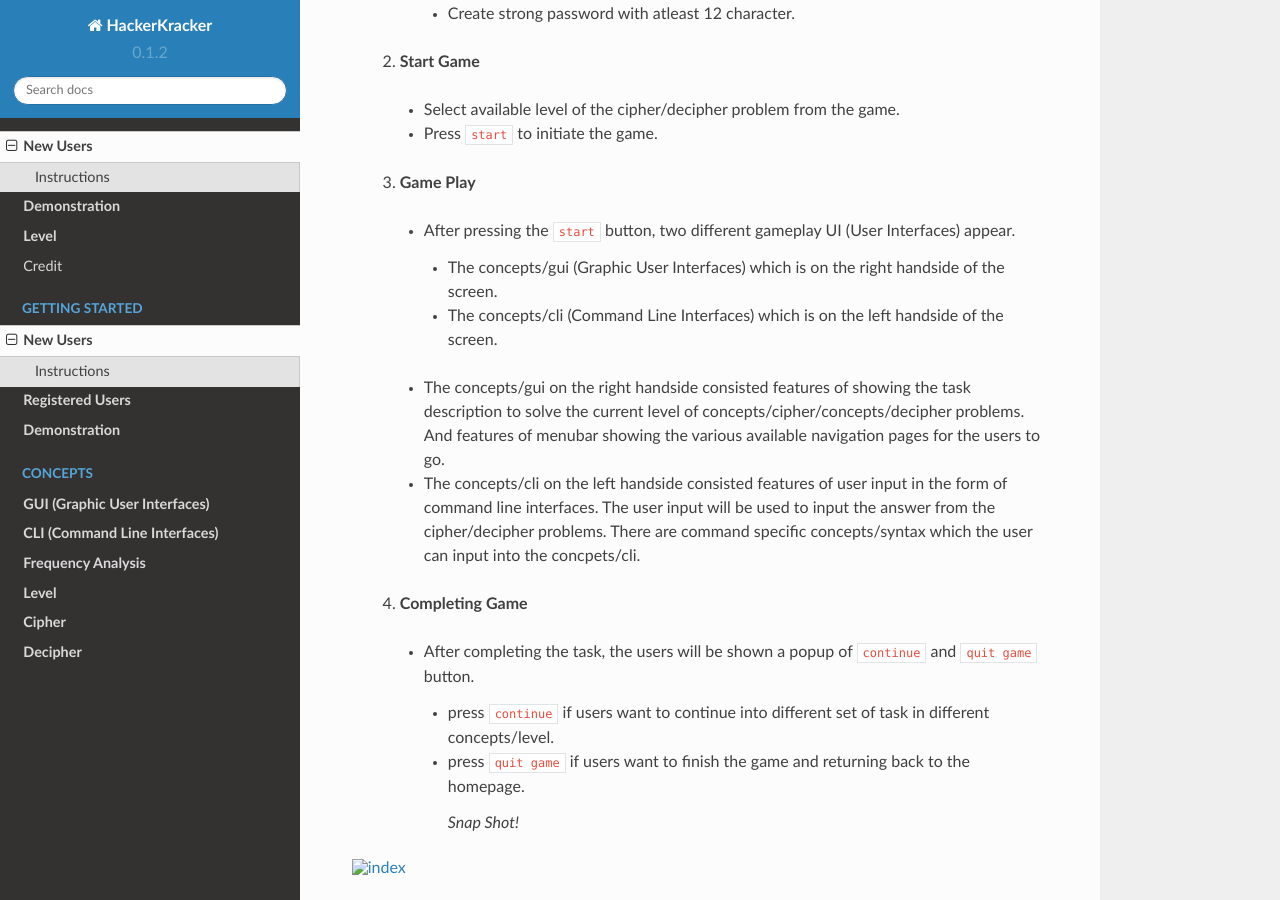
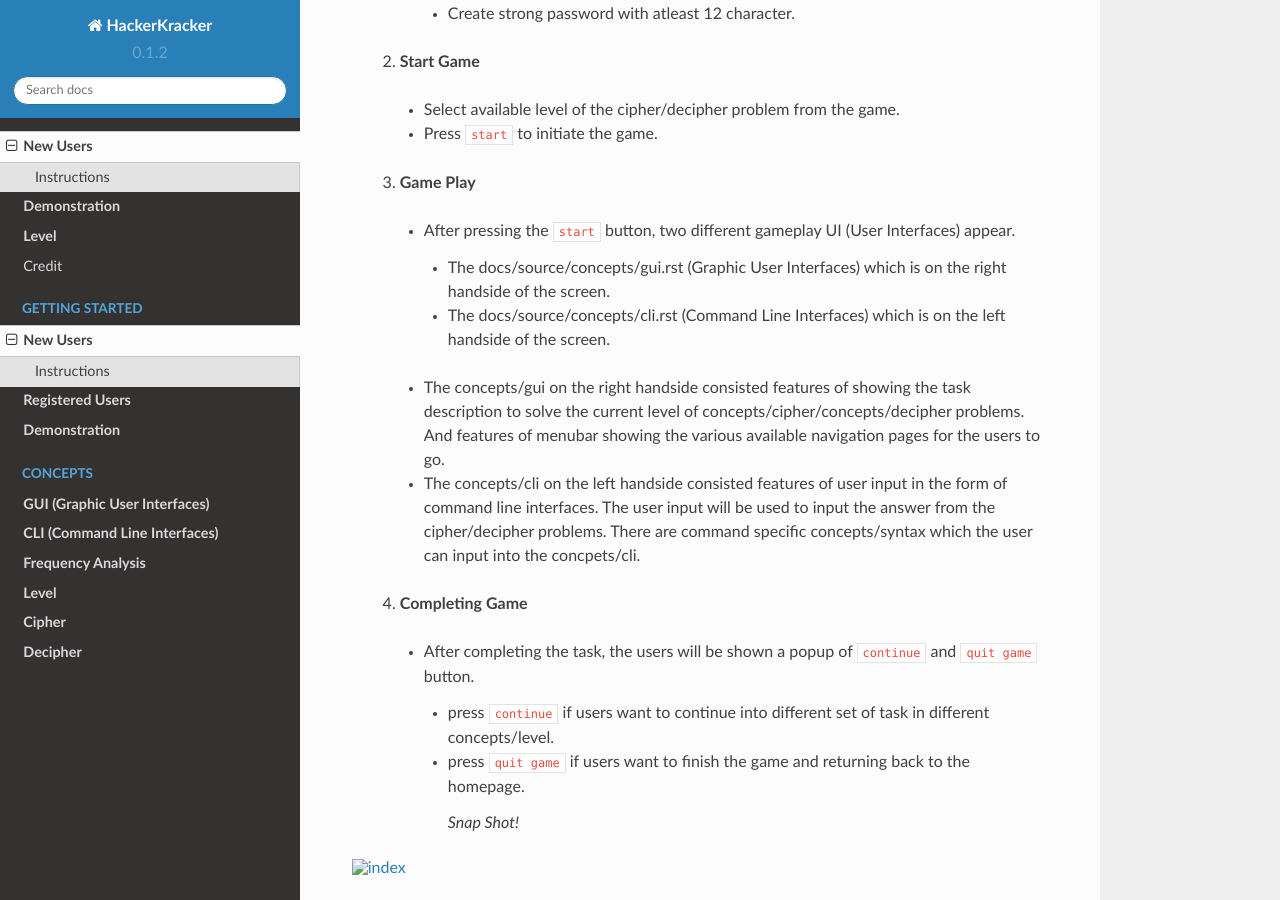
Before and after one commit to techwithbob/HackerKracker, a Sphinx documentation site: the page built from docs/source/instructions/newuser.rst, in a window 1280 px wide and 900 px high, scrolled down 353 px. Built offline with Sphinx 7.4.7 and the Read the Docs theme 2.0.0, drawn with Linux system fonts in a browser that asks for light colours.

Commit message:
Update newuser.rst

```diff
--- a/docs/source/instructions/newuser.rst
+++ b/docs/source/instructions/newuser.rst
@@ -13,8 +13,8 @@
    - Press ``start`` to initiate the game.
  3. **Game Play**
    - After pressing the ``start`` button, two different gameplay UI (User Interfaces) appear.
-    - The :doc:`concepts/gui` (Graphic User Interfaces) which is on the right handside of the screen.
-    - The :doc:`concepts/cli` (Command Line Interfaces) which is on the left handside of the screen.
+    - The :doc:`docs/source/concepts/gui.rst` (Graphic User Interfaces) which is on the right handside of the screen.
+    - The :doc:`docs/source/concepts/cli.rst` (Command Line Interfaces) which is on the left handside of the screen.
    - The :doc:`concepts/gui` on the right handside consisted features of showing the task description
      to solve the current level of :doc:`concepts/cipher`/:doc:`concepts/decipher` problems. And features of menubar
      showing the various available navigation pages for the users to go.
```
